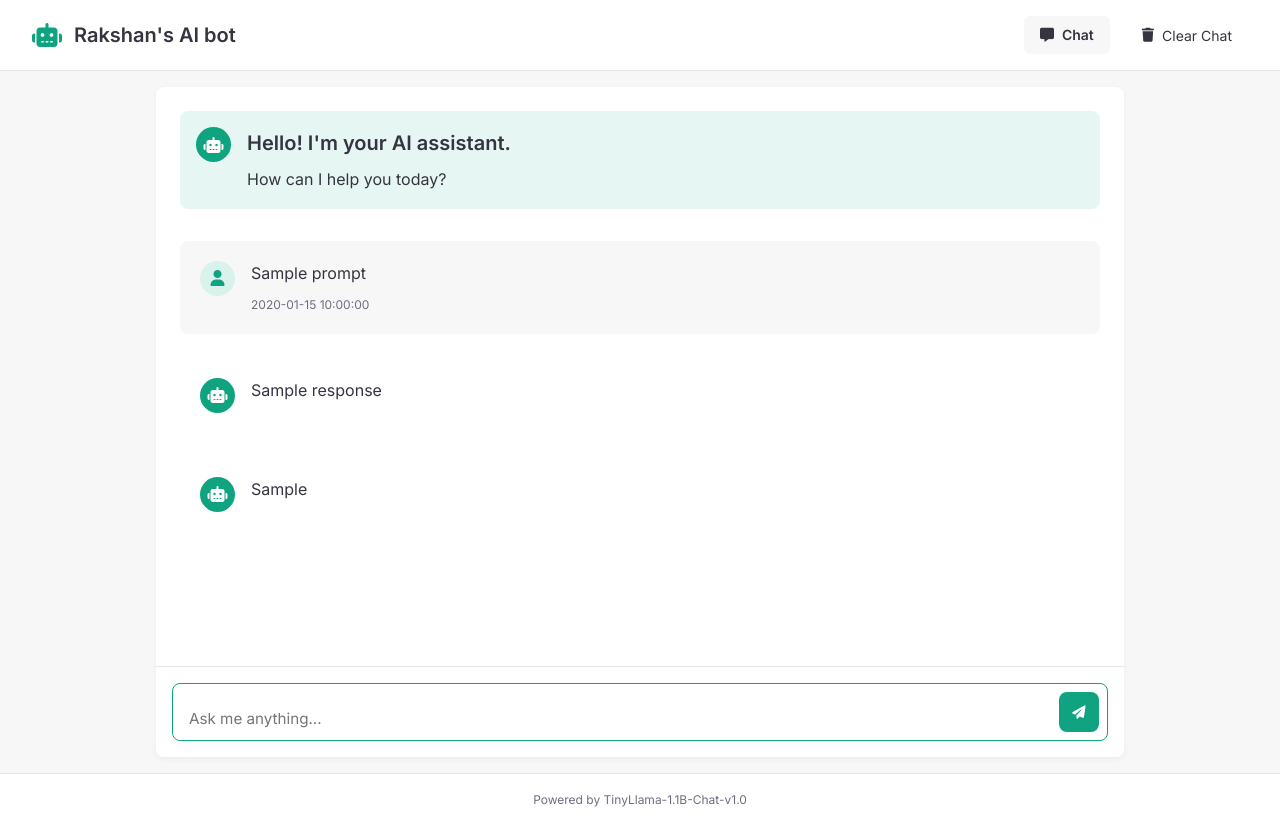
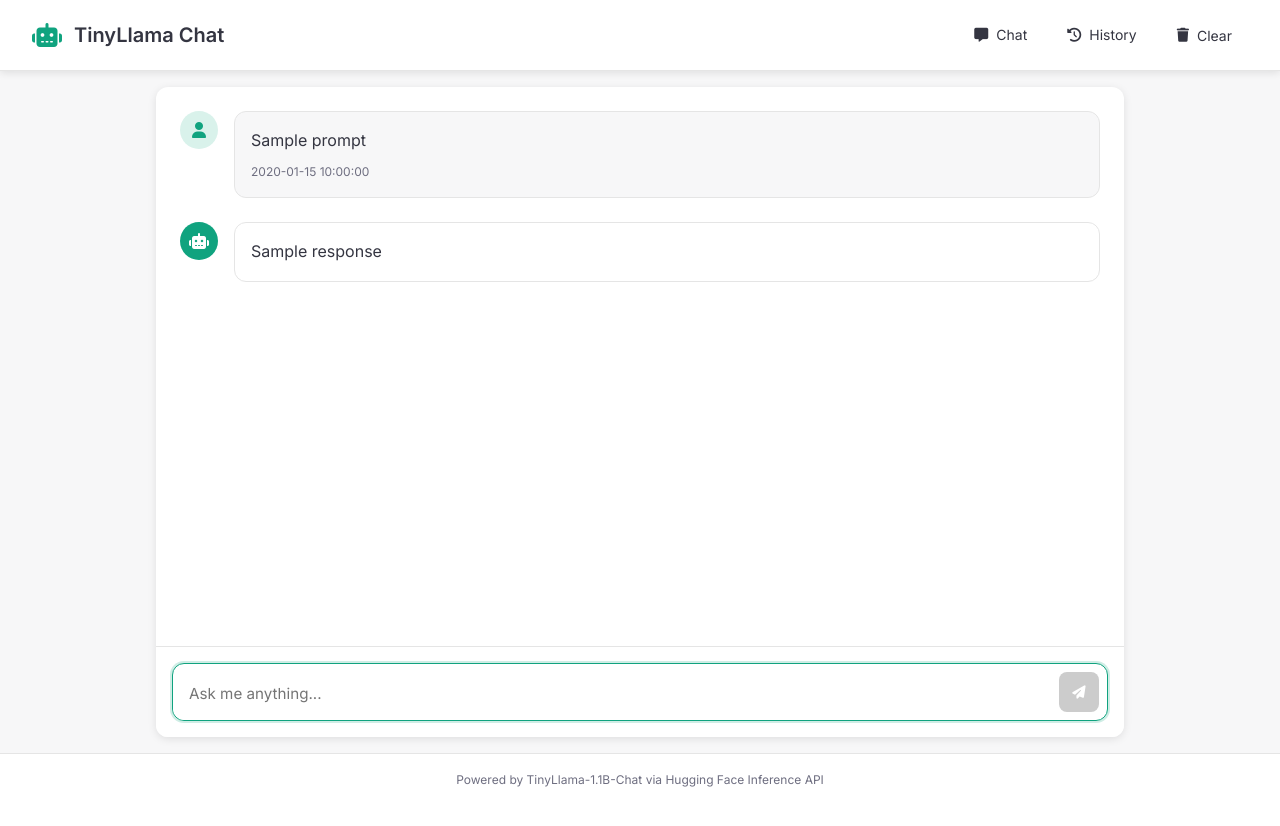
Before and after one commit to rakshan-bhat/AGI, a Flask app: template templates/index.html in a window 1280 px wide. After the commit the page ends 787 px from the top, so only its background shows below. Run offline with Flask 2, Linux system fonts and the light colour scheme; the template is opened without the code that fills it: most values are stand-ins (such as "Sample title", 1, 10 or a date in 2020).

Commit message:
chekpoint8

```diff
--- a/app.py
+++ b/app.py
@@ -1,165 +1,115 @@
 from flask import Flask, render_template, request, session, redirect, jsonify
-from dotenv import load_dotenv
 import os
+import requests
 from datetime import datetime
-import requests
-import traceback
-import json
 import logging
 
 # Configure logging
 logging.basicConfig(level=logging.INFO)
 logger = logging.getLogger(__name__)
 
-# Load environment variables
-load_dotenv()
+# Initialize Flask app
+app = Flask(__name__)
+app.secret_key = os.environ.get('FLASK_SECRET_KEY', 'dev-secret-key-change-in-production')
 
-# Initialize Flask app and secret key
-app = Flask(__name__)
-app.secret_key = os.getenv('FLASK_SECRET_KEY', 'default-secret-key')
-HF_API_TOKEN = os.getenv('HUGGINGFACE_API_TOKEN')
+# Hugging Face API settings
+HF_API_TOKEN = os.environ.get('HUGGINGFACE_API_TOKEN')
+HF_MODEL = "TinyLlama/TinyLlama-1.1B-Chat-v1.0"
 
-# Check and log API token existence (without revealing the actual token)
-if not HF_API_TOKEN:
-    logger.warning("HUGGINGFACE_API_TOKEN environment variable is not set!")
-
-# Use Hugging Face Inference API with better error handling
-def generate_text(prompt, max_new_tokens=100):
-    API_URL = "https://api-inference.huggingface.co/models/TinyLlama/TinyLlama-1.1B-Chat-v1.0"
+def generate_response(prompt, max_tokens=150):
+    """Generate a response using the Hugging Face Inference API."""
+    API_URL = f"https://api-inference.huggingface.co/models/{HF_MODEL}"
     headers = {"Authorization": f"Bearer {HF_API_TOKEN}"}
 
-    # Log API request (without sensitive information)
-    logger.info(f"Sending request to Hugging Face API. Token exists: {bool(HF_API_TOKEN)}")
-
-    # Format the prompt properly for chat models
+    # Format prompt for chat model
     formatted_prompt = f"<human>: {prompt}\n<assistant>:"
 
-    # Limit prompt size to avoid large payload errors
+    # Limit prompt size
     if len(formatted_prompt) > 1000:
         formatted_prompt = formatted_prompt[:997] + "..."
 
     payload = {
         "inputs": formatted_prompt,
         "parameters": {
-            "max_new_tokens": max_new_tokens,
+            "max_new_tokens": max_tokens,
             "temperature": 0.7,
             "top_p": 0.9,
-            "top_k": 50,
-            "repetition_penalty": 1.2,
             "do_sample": True
         }
     }
 
     try:
         response = requests.post(API_URL, headers=headers, json=payload, timeout=30)
-        logger.info(f"API response status code: {response.status_code}")
 
         if response.status_code == 200:
-            # Extract the generated text
             result = response.json()[0]["generated_text"]
             # Extract just the assistant's response
             assistant_response = result.split("<assistant>:")[-1].strip()
             return assistant_response
         else:
-            # Log error details
-            logger.error(f"API error: {response.status_code}, Response: {response.text[:200]}")
-            return f"Sorry, I'm having trouble generating a response right now (Error {response.status_code}). Please try again with a shorter query."
+            logger.error(f"API error: {response.status_code}, {response.text[:200]}")
+            return f"Sorry, I'm having trouble generating a response (Error {response.status_code})."
     except Exception as e:
-        # Handle any exceptions gracefully
-        logger.error(f"Exception in generate_text: {str(e)}", exc_info=True)
-        return f"I encountered an error: {str(e)}. Please try again with a shorter or different query."
-
-# Make sure session data is properly initialized
-@app.before_request
-def before_request():
-    try:
-        # Initialize session if not exists
-        if 'history' not in session:
-            session['history'] = []
-        if 'current_response' not in session:
-            session['current_response'] = ""
-    except Exception as e:
-        logger.error(f"Error in before_request: {str(e)}", exc_info=True)
-        # If session is completely broken, initialize empty values for this request
-        session.clear()
-        session['history'] = []
-        session['current_response'] = ""
+        logger.error(f"Exception in generate_response: {str(e)}")
+        return f"I encountered an error: {str(e)}. Please try again."
 
 @app.route('/')
 def home():
-    try:
-        # Safely get session data with defaults
-        history = session.get('history', [])
-        current_response = session.get('current_response', "")
-        return render_template('index.html', history=history, current_response=current_response)
-    except Exception as e:
-        # Log and return error
-        logger.error(f"Error in home route: {str(e)}", exc_info=True)
-        return f"Error rendering template: {str(e)}", 500
+    """Render the home page with chat interface."""
+    if 'history' not in session:
+        session['history'] = []
+
+    return render_template('index.html',
+                          history=session.get('history', []),
+                          current_response=session.get('current_response', ''))
 
 @app.route('/generate', methods=['POST'])
 def generate():
+    """Handle chat form submission and generate response."""
     try:
-        prompt = request.form.get('prompt', '')
+        prompt = request.form.get('prompt', '').strip()
 
         if not prompt:
-            logger.warning("Empty prompt received")
             return redirect('/')
 
-        # Limit very long prompts
-        if len(prompt) > 1000:
-            prompt = prompt[:997] + "..."
+        # Generate response
+        response = generate_response(prompt)
 
-        # Generate text using the API with error handling
-        generated_text = generate_text(prompt, max_new_tokens=150)
-
-        # Safely update session
+        # Update session history
         history = session.get('history', [])
         history.append({
             'prompt': prompt,
-            'response': generated_text,
+            'response': response,
             'timestamp': datetime.now().strftime("%Y-%m-%d %H:%M:%S")
         })
 
         session['history'] = history
-        session['current_response'] = generated_text
+        session['current_response'] = response
         session.modified = True
 
     except Exception as e:
-        # Log detailed error
-        logger.error(f"Error in generate route: {str(e)}", exc_info=True)
-        session['current_response'] = f"Sorry, I encountered an error processing your request: {str(e)}"
+        logger.error(f"Error in generate: {str(e)}")
+        session['current_response'] = f"Error: {str(e)}"
 
     return redirect('/')
 
 @app.route('/clear_history', methods=['POST'])
 def clear_history():
-    try:
-        session['history'] = []
-        session['current_response'] = ""
-        session.modified = True
-    except Exception as e:
-        logger.error(f"Error in clear_history: {str(e)}", exc_info=True)
-        # If session fails, at least try to clear it
-        session.clear()
-
+    """Clear chat history."""
+    session['history'] = []
+    session['current_response'] = ""
+    session.modified = True
     return redirect('/')
 
-# Debug endpoint to check environment and session
-@app.route('/debug', methods=['GET'])
-def debug():
-    try:
-        return jsonify({
-            "environment": {
-                "FLASK_SECRET_KEY_EXISTS": bool(os.getenv('FLASK_SECRET_KEY')),
-                "HF_API_TOKEN_EXISTS": bool(os.getenv('HUGGINGFACE_API_TOKEN')),
-            },
-            "session_available": bool(session),
-            "session_keys": list(session.keys()) if session else []
-        })
-    except Exception as e:
-        logger.error(f"Error in debug route: {str(e)}", exc_info=True)
-        return jsonify({"error": str(e)}), 500
+@app.route('/history')
+def view_history():
+    """View chat history page."""
+    return render_template('history.html', history=session.get('history', []))
+
+@app.route('/health')
+def health_check():
+    """Health check endpoint for monitoring."""
+    return jsonify({"status": "ok", "model": HF_MODEL})
 
 # Error handlers
 @app.errorhandler(404)
@@ -170,14 +120,11 @@
 
 @app.errorhandler(500)
 def server_error(e):
-    logger.error(f"500 error: {str(e)}", exc_info=True)
+    logger.error(f"Server error: {str(e)}")
     return render_template('index.html',
                           history=session.get('history', []),
                           current_response="Server error occurred. Please try again later."), 500
 
-# For Vercel serverless
-app = app
-
-# For local development
 if __name__ == '__main__':
-    app.run(debug=True)
+    port = int(os.environ.get('PORT', 5000))
+    app.run(host='0.0.0.0', port=port)
--- a/requirements.txt
+++ b/requirements.txt
@@ -1,4 +1,4 @@
 flask==2.2.3
-python-dotenv==0.19.0
-requests==2.26.0
 werkzeug==2.2.3
+python-dotenv==0.21.1
+requests==2.28.2
--- a/static/styles.css
+++ b/static/styles.css
@@ -8,7 +8,7 @@
     --border-color: #e5e5e5;
     --message-user-bg: #f7f7f8;
     --message-ai-bg: #ffffff;
-    --shadow: 0 2px 6px rgba(0, 0, 0, 0.05);
+    --shadow: 0 2px 8px rgba(0, 0, 0, 0.1);
 }
 
 * {
@@ -38,6 +38,7 @@
     padding: 1rem 2rem;
     background-color: var(--card-bg);
     border-bottom: 1px solid var(--border-color);
+    box-shadow: var(--shadow);
 }
 
 .logo {
@@ -59,7 +60,7 @@
 nav {
     display: flex;
     align-items: center;
-    gap: 1rem;
+    gap: 0.5rem;
 }
 
 .nav-link, .btn-clear {
@@ -107,9 +108,9 @@
 .chat-container {
     display: flex;
     flex-direction: column;
-    height: calc(100vh - 130px);
+    height: calc(100vh - 150px);
     background-color: var(--card-bg);
-    border-radius: 8px;
+    border-radius: 12px;
     box-shadow: var(--shadow);
     overflow: hidden;
 }
@@ -118,16 +119,19 @@
     flex: 1;
     overflow-y: auto;
     padding: 1.5rem;
+    display: flex;
+    flex-direction: column;
+    gap: 1.5rem;
 }
 
 .welcome-message {
     display: flex;
     align-items: flex-start;
     gap: 1rem;
-    padding: 1rem;
+    padding: 1.5rem;
     background-color: rgba(16, 163, 127, 0.1);
-    border-radius: 8px;
-    margin-bottom: 2rem;
+    border-radius: 12px;
+    margin-bottom: 1rem;
 }
 
 .welcome-message h2 {
@@ -139,25 +143,26 @@
 .message {
     display: flex;
     gap: 1rem;
-    margin-bottom: 1.5rem;
-    transition: opacity 0.3s;
+    max-width: 100%;
 }
 
 .user-message {
     background-color: var(--message-user-bg);
-    border-radius: 8px;
-    padding: 1.25rem;
+    border-radius: 12px;
+    padding: 1rem;
+    border: 1px solid var(--border-color);
 }
 
 .ai-message {
     background-color: var(--message-ai-bg);
-    border-radius: 8px;
-    padding: 1.25rem;
+    border-radius: 12px;
+    padding: 1rem;
+    border: 1px solid var(--border-color);
 }
 
 .user-icon, .ai-icon {
-    width: 35px;
-    height: 35px;
+    width: 38px;
+    height: 38px;
     border-radius: 50%;
     display: flex;
     align-items: center;
@@ -177,6 +182,9 @@
 
 .message-content {
     flex: 1;
+    overflow-wrap: break-word;
+    word-wrap: break-word;
+    word-break: break-word;
 }
 
 .message-content p {
@@ -202,7 +210,7 @@
     align-items: flex-end;
     position: relative;
     border: 1px solid var(--border-color);
-    border-radius: 8px;
+    border-radius: 12px;
     transition: border-color 0.2s;
     background-color: white;
     box-shadow: var(--shadow);
@@ -210,18 +218,20 @@
 
 .input-wrapper:focus-within {
     border-color: var(--primary-color);
+    box-shadow: 0 0 0 2px rgba(16, 163, 127, 0.2);
 }
 
 textarea {
     flex: 1;
     border: none;
-    padding: 0.75rem 1rem;
+    padding: 0.9rem 1rem;
     font-family: 'Inter', sans-serif;
     font-size: 0.95rem;
     resize: none;
     outline: none;
     max-height: 200px;
-    border-radius: 8px;
+    border-radius: 12px;
+    line-height: 1.5;
 }
 
 .submit-btn {
--- a/templates/base.html
+++ b/templates/base.html
@@ -3,11 +3,14 @@
 <head>
     <meta charset="UTF-8">
     <meta name="viewport" content="width=device-width, initial-scale=1.0">
-    <title>General-Purpose AI Assistant</title>
-    <link rel="stylesheet" href="https://cdnjs.cloudflare.com/ajax/libs/font-awesome/6.4.0/css/all.min.css">
+    <title>TinyLlama Chat</title>
+    <!-- Google Fonts - Inter -->
     <link rel="preconnect" href="https://fonts.googleapis.com">
     <link rel="preconnect" href="https://fonts.gstatic.com" crossorigin>
-    <link href="https://fonts.googleapis.com/css2?family=Inter:wght@300;400;500;600&display=swap" rel="stylesheet">
+    <link href="https://fonts.googleapis.com/css2?family=Inter:wght@400;500;600;700&display=swap" rel="stylesheet">
+    <!-- Font Awesome Icons -->
+    <link rel="stylesheet" href="https://cdnjs.cloudflare.com/ajax/libs/font-awesome/6.4.0/css/all.min.css">
+    <!-- Custom CSS -->
     <link rel="stylesheet" href="{{ url_for('static', filename='styles.css') }}">
 </head>
 <body>
@@ -15,12 +18,19 @@
         <header>
             <div class="logo">
                 <i class="fa-solid fa-robot"></i>
-                <h1>Rakshan's AI bot</h1>
+                <h1>TinyLlama Chat</h1>
             </div>
             <nav>
-                <a href="/" class="nav-link active"><i class="fa-solid fa-message"></i> Chat</a>
-                <form action="/clear_history" method="POST" class="inline-form">
-                    <button type="submit" class="btn-clear"><i class="fa-solid fa-trash"></i> Clear Chat</button>
+                <a href="/" class="nav-link {% if request.path == '/' %}active{% endif %}">
+                    <i class="fa-solid fa-message"></i> Chat
+                </a>
+                <a href="/history" class="nav-link {% if request.path == '/history' %}active{% endif %}">
+                    <i class="fa-solid fa-clock-rotate-left"></i> History
+                </a>
+                <form class="inline-form" method="POST" action="/clear_history">
+                    <button type="submit" class="btn-clear">
+                        <i class="fa-solid fa-trash"></i> Clear
+                    </button>
                 </form>
             </nav>
         </header>
@@ -30,7 +40,7 @@
         </main>
 
         <footer>
-            <p>Powered by TinyLlama-1.1B-Chat-v1.0</p>
+            <p>Powered by TinyLlama-1.1B-Chat via Hugging Face Inference API</p>
         </footer>
     </div>
 </body>
--- a/templates/history.html
+++ b/templates/history.html
@@ -35,6 +35,7 @@
         <div class="empty-history">
             <i class="fa-solid fa-inbox"></i>
             <p>No conversation history yet</p>
+            <a href="/" class="back-btn mt-4"><i class="fa-solid fa-message"></i> Start Chatting</a>
         </div>
     {% endif %}
 </div>
--- a/templates/index.html
+++ b/templates/index.html
@@ -1,47 +1,39 @@
 {% extends "base.html" %}
+
 {% block content %}
 <div class="chat-container">
     <div class="chat-messages" id="chat-messages">
+        {% if not history %}
         <div class="welcome-message">
             <div class="ai-icon">
                 <i class="fa-solid fa-robot"></i>
             </div>
             <div class="message-content">
                 <h2>Hello! I'm your AI assistant.</h2>
-                <p>How can I help you today?</p>
+                <p>I'm powered by TinyLlama-1.1B-Chat. How can I help you today?</p>
             </div>
         </div>
+        {% endif %}
 
         {% for entry in history %}
-        <div class="message user-message">
+        <div class="message">
             <div class="user-icon">
                 <i class="fa-solid fa-user"></i>
             </div>
-            <div class="message-content">
+            <div class="message-content user-message">
                 <p>{{ entry.prompt }}</p>
                 <span class="timestamp">{{ entry.timestamp }}</span>
             </div>
         </div>
-        <div class="message ai-message">
+        <div class="message">
             <div class="ai-icon">
                 <i class="fa-solid fa-robot"></i>
             </div>
-            <div class="message-content">
+            <div class="message-content ai-message">
                 <p>{{ entry.response }}</p>
             </div>
         </div>
         {% endfor %}
-
-        {% if current_response and current_response not in history|map(attribute='response') %}
-        <div class="message ai-message">
-            <div class="ai-icon">
-                <i class="fa-solid fa-robot"></i>
-            </div>
-            <div class="message-content">
-                <p>{{ current_response }}</p>
-            </div>
-        </div>
-        {% endif %}
     </div>
 
     <div class="input-container">
@@ -53,8 +45,9 @@
                     placeholder="Ask me anything..."
                     rows="1"
                     autofocus
+                    required
                 ></textarea>
-                <button type="submit" class="submit-btn">
+                <button type="submit" class="submit-btn" id="submit-btn" disabled>
                     <i class="fa-solid fa-paper-plane"></i>
                 </button>
             </div>
@@ -65,9 +58,22 @@
 <script>
     // Auto-resize textarea as user types
     const textarea = document.getElementById('prompt-input');
+    const submitBtn = document.getElementById('submit-btn');
+
     textarea.addEventListener('input', function() {
+        // Auto-resize textarea
         this.style.height = 'auto';
         this.style.height = (this.scrollHeight) + 'px';
+
+        // Enable/disable submit button based on content
+        submitBtn.disabled = this.value.trim().length === 0;
+    });
+
+    // Form submission
+    document.getElementById('prompt-form').addEventListener('submit', function() {
+        // Disable submit button and show loading state
+        submitBtn.disabled = true;
+        submitBtn.innerHTML = '<i class="fa-solid fa-spinner fa-spin"></i>';
     });
 
     // Scroll to bottom of chat on page load
@@ -75,15 +81,5 @@
         const chatMessages = document.getElementById('chat-messages');
         chatMessages.scrollTop = chatMessages.scrollHeight;
     }
-
-    // Add 'typing' class to submit button when user is typing
-    textarea.addEventListener('input', function() {
-        const submitBtn = document.querySelector('.submit-btn');
-        if (this.value.trim().length > 0) {
-            submitBtn.classList.add('active');
-        } else {
-            submitBtn.classList.remove('active');
-        }
-    });
 </script>
 {% endblock %}
```
Also changed, not shown: other parts of static/styles.css (+72 -6 lines), vercel.json.
